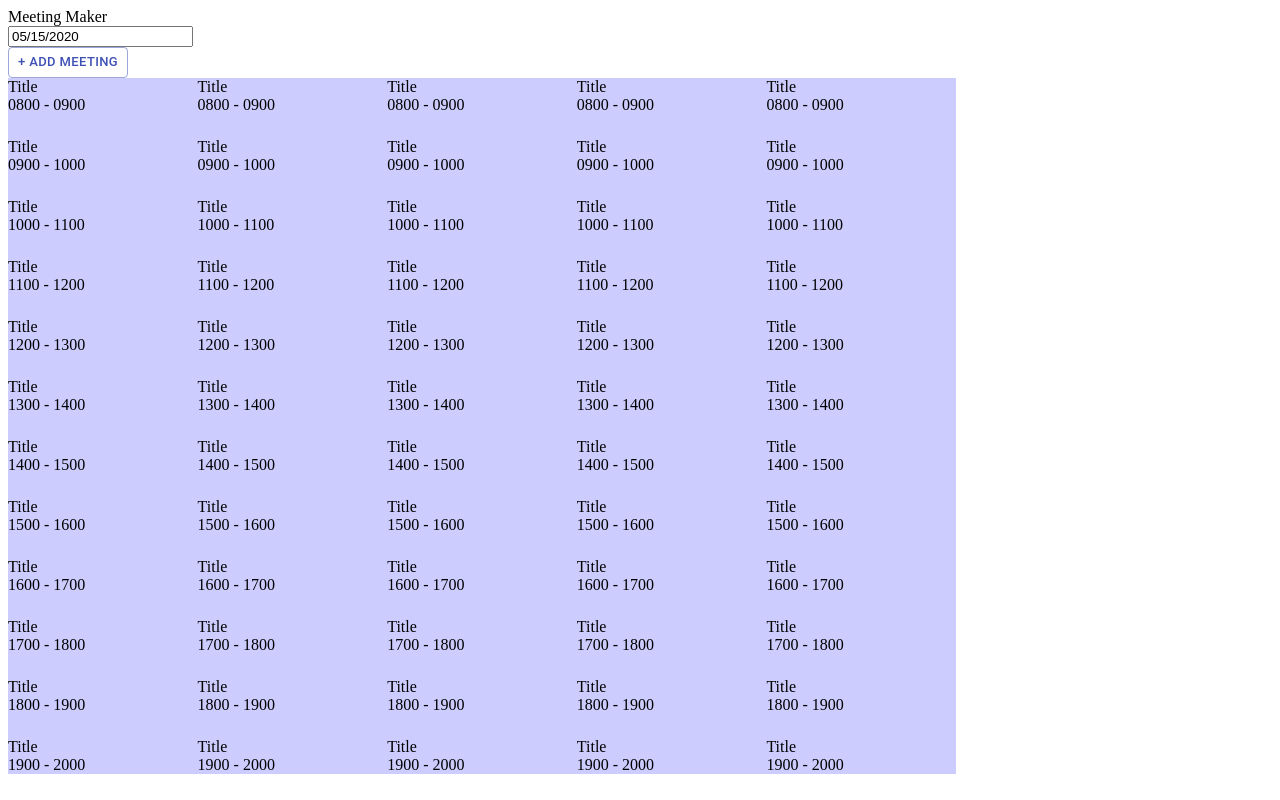
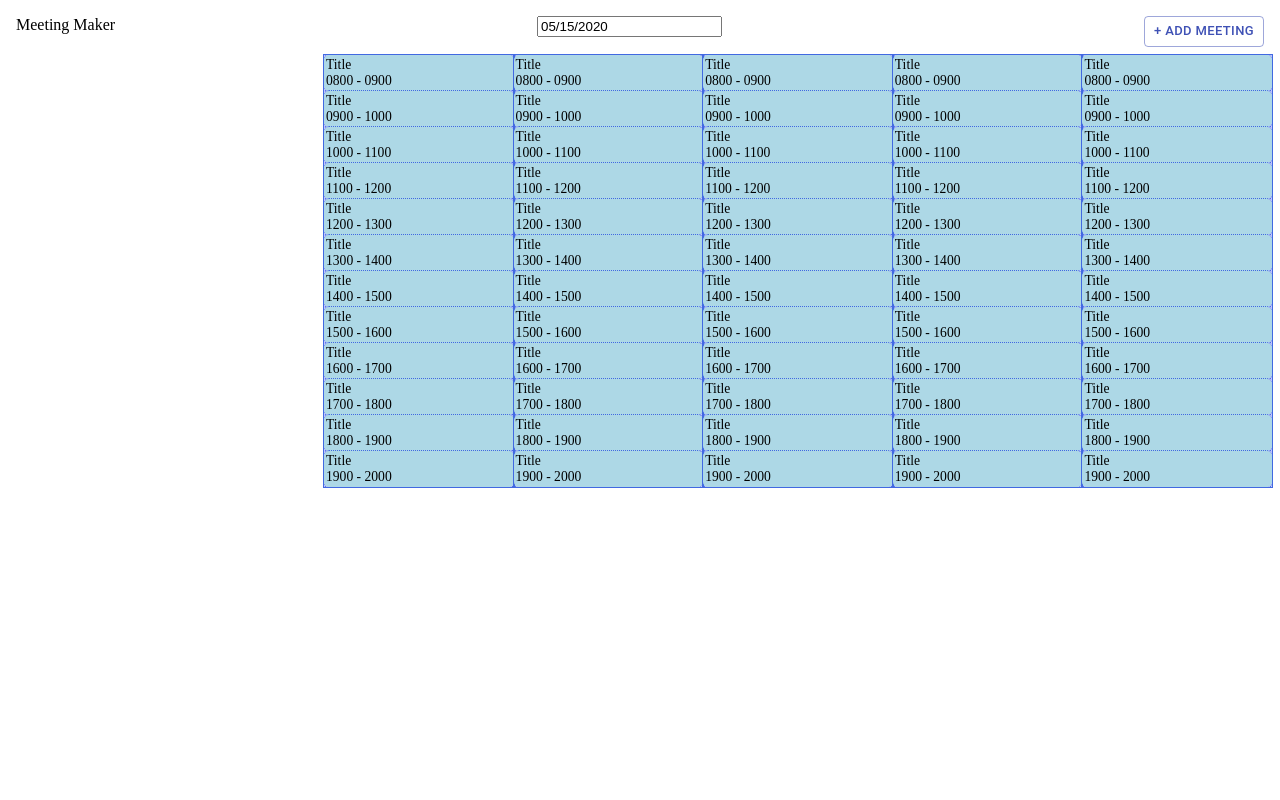
Before and after one commit to rwofford20/weekCalendar, a React (Create React App) app in the folder week-calendar/: page / in a window 1280 px wide. Built offline with nearby package versions, Linux system fonts and the light colour scheme.

Commit message:
Made header occupy top row, adjusted grid, added background colors and outlines to calendar components

```diff
--- a/week-calendar/src/Components/Calendar/Calendar.css
+++ b/week-calendar/src/Components/Calendar/Calendar.css
@@ -1,7 +1,8 @@
 .calendar-container{
     display: flex;
-    /* flex-grow: 1; */
+    /* justify-content: space-between; */
     background: var(--display-background-color);
     height: var(--calendar-container-height);
     width: var(--calendar-container-width);
+    float: right;
 }
--- a/week-calendar/src/Components/Day/Day.css
+++ b/week-calendar/src/Components/Day/Day.css
@@ -0,0 +1,3 @@
+.day-container {
+    outline: 1px solid royalblue;
+}
--- a/week-calendar/src/Components/Day/Day.jsx
+++ b/week-calendar/src/Components/Day/Day.jsx
@@ -16,7 +16,10 @@ class Day extends Component{
     render = () => {
         return(
             <div className='day-container'>
-                <Grid container spacing={3}>
+                <Grid
+                    container
+                    spacing={0}
+                >
                     {this.props.timeBlocks}
                 </Grid>
          </div>
--- a/week-calendar/src/Components/Header/Header.css
+++ b/week-calendar/src/Components/Header/Header.css
@@ -0,0 +1,6 @@
+.header-container {
+    display: flex;
+    flex-direction: row;
+    justify-content: space-between;
+    padding: .5rem;
+}
--- a/week-calendar/src/Components/TimeBlock/TimeBlock.css
+++ b/week-calendar/src/Components/TimeBlock/TimeBlock.css
@@ -0,0 +1,14 @@
+.timeblock-container {
+    outline: 1px dotted royalblue;
+    background-color: lightblue;
+    border-radius: 5px;
+    padding: 2px;
+}
+
+.timeblock-title-container {
+    font-size: .85rem;
+}
+
+.timeblock-time-container {
+    font-size: .85rem;
+}
```
